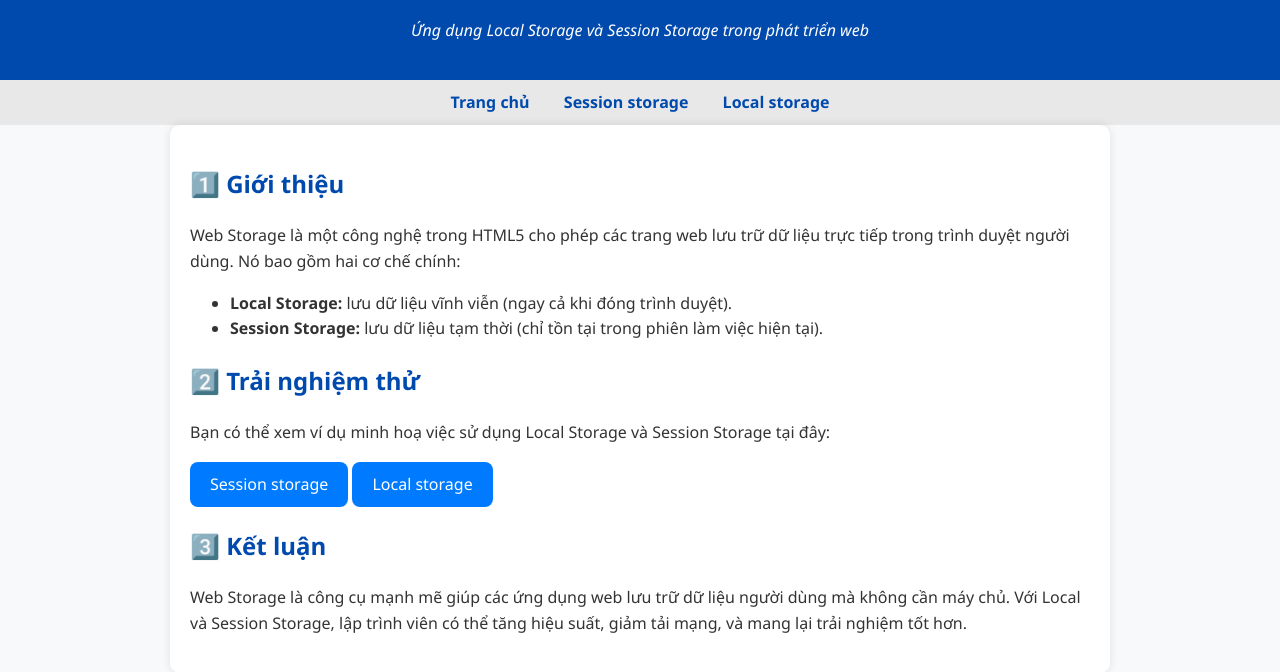
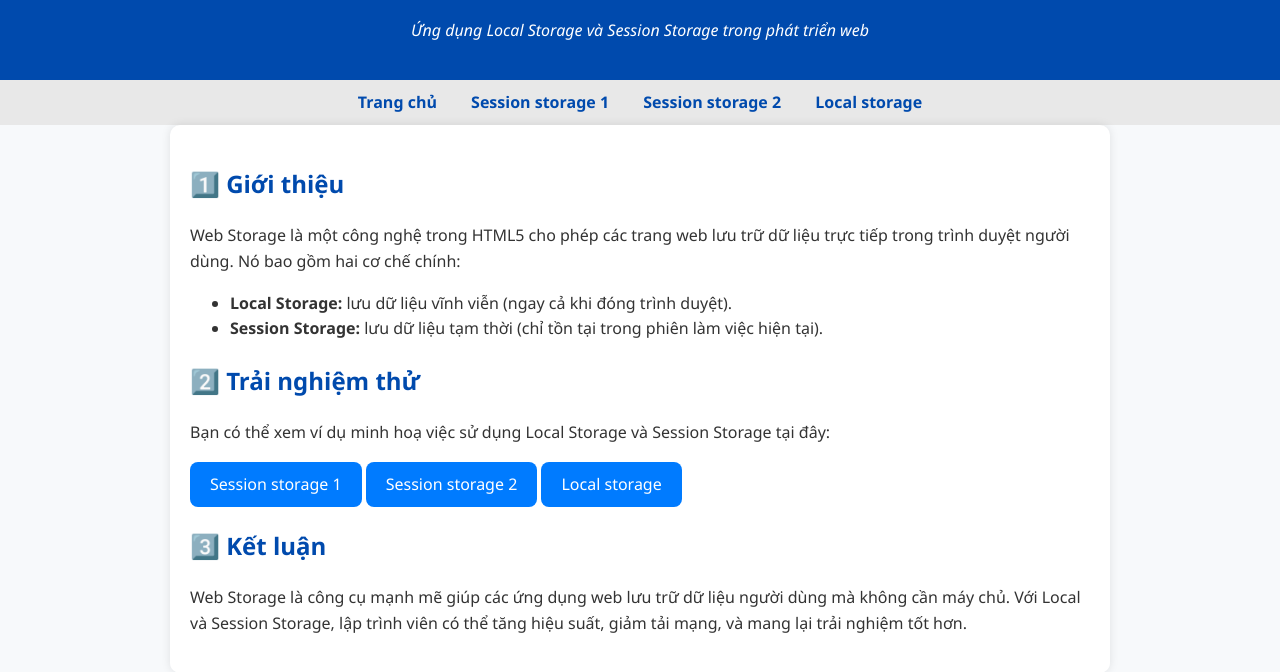
Before and after one commit to dangtanphat2007-cloud/HTML5-local-storage, a plain HTML site: page index.html in a window 1280 px wide. Shown: the part 96-768 px from the top of the page. Drawn offline with Linux system fonts and the light colour scheme.

Commit message:
Update index.html

```diff
--- a/index.html
+++ b/index.html
@@ -14,7 +14,8 @@
 
   <nav>
     <a href="index.html">Trang chủ</a>
-    <a href="chỉnh giao diện bằng session storage.html">Session storage</a>
+    <a href="chỉnh giao diện bằng session storage.html">Session storage 1</a>
+    <a href="lưu dữ liệu và xóa bằng session.html">Session storage 2</a>
     <a href="nhập tên và thay đổi giao diện(localstorage).html">Local storage</a>
   </nav>
 
@@ -33,7 +34,8 @@
     <section id="demo-link">
       <h2>2️⃣ Trải nghiệm thử</h2>
       <p>Bạn có thể xem ví dụ minh hoạ việc sử dụng Local Storage và Session Storage tại đây:</p>
-      <a class="button" href="chỉnh giao diện bằng session storage.html">Session storage</a>
+      <a class="button" href="chỉnh giao diện bằng session storage.html">Session storage 1</a>
+      <a class="button" href="lưu dữ liệu và xóa bằng session.html">Session storage 2</a>
       <a class="button" href="nhập tên và thay đổi giao diện(localstorage).html">Local storage</a>
     </section>
 
```
